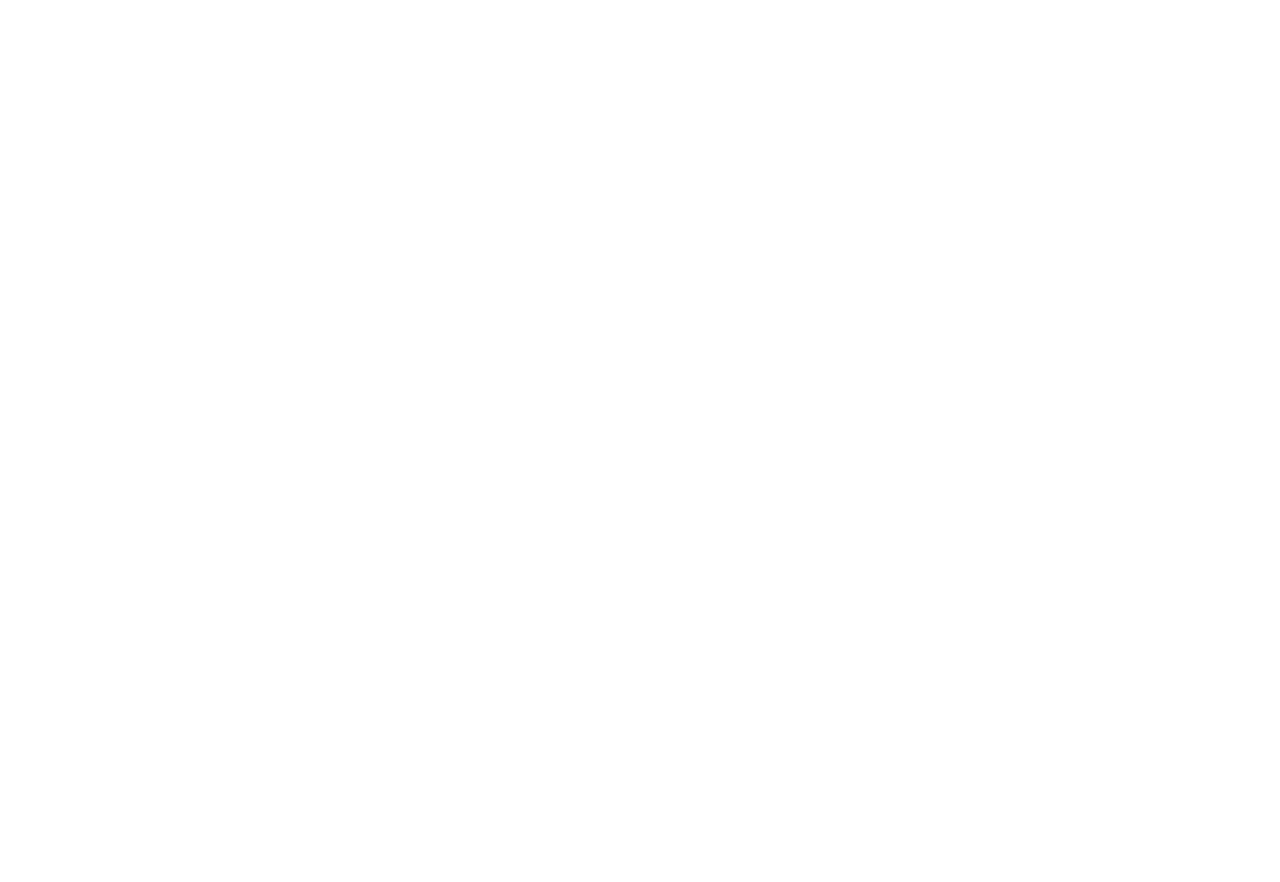
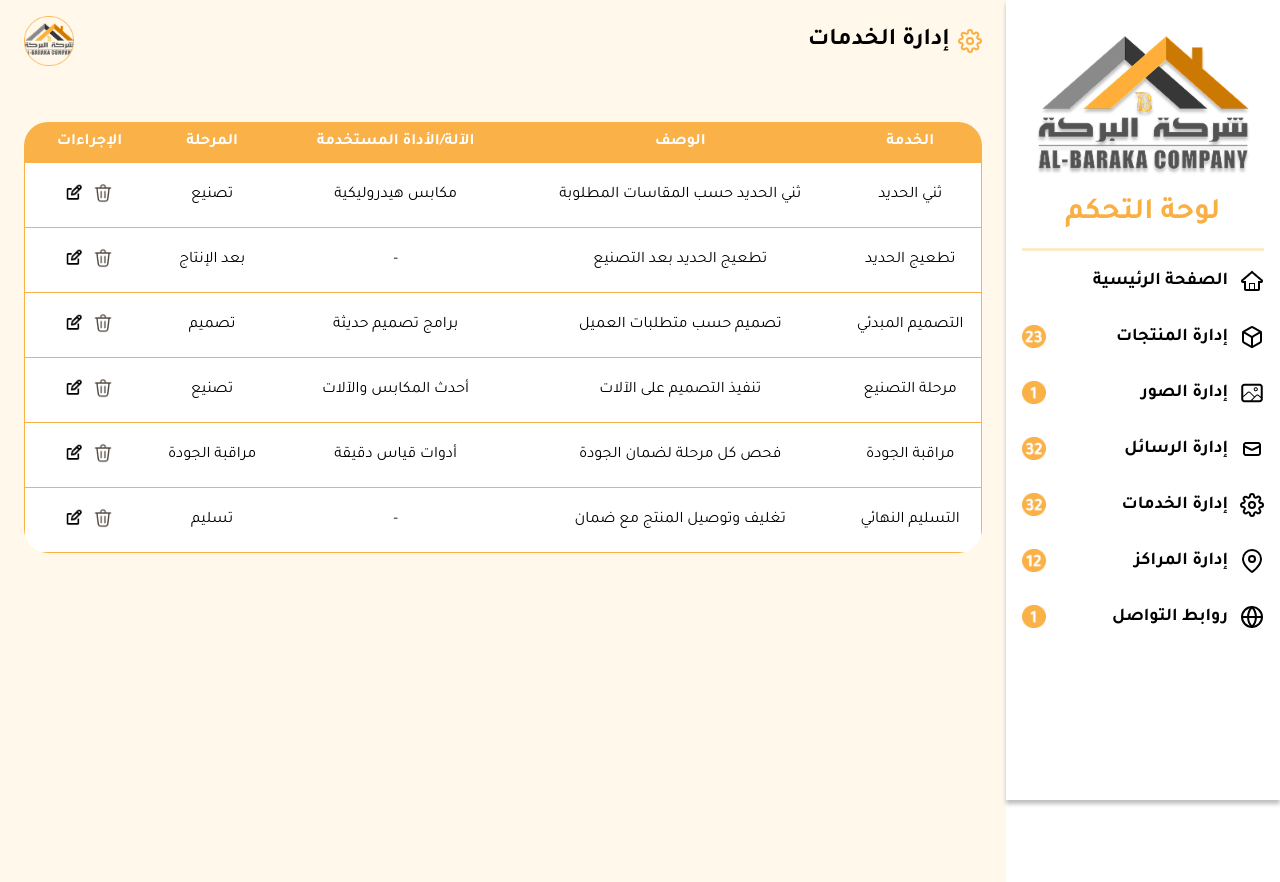
Before and after one commit to hadeel-halliq/AlBaraka-DashBoard, a React (Vite) app: page /services in a window 1280 px wide. Before the commit this address had no page. Before the commit the page ends 800 px from the top, so only its background shows below. Built offline with nearby package versions, Linux system fonts and the light colour scheme; sample sign-in values are in the browser's storage; the HTML template or start-up script is replaced by a standard one.

Commit message:
edit on sidebar header folders

```diff
--- a/src/App.jsx
+++ b/src/App.jsx
@@ -8,7 +8,8 @@
 import Messages from "./Pages/Messages/Messages";
 import Locations from "./Pages/Locations/Locations";
 import SocialLinks from "./Pages/SocialLinks/SocialLinks";
-import ProtectedRoute from "./Components/ProtectedRoute";
+import Services from "./Pages/Services/Services";
+import ProtectedRoute from "./Components/Layouts/ProtectedRoute";
 
 function App() {
   return (
@@ -28,6 +29,7 @@
         <Route path="images" element={<Images />}/>
         <Route path="messages" element={<Messages />}/>
         <Route path="locations" element={<Locations />}/>
+        <Route path="services" element={<Services/>}/>
         <Route path="social-links" element={<SocialLinks />}/>
       </Route>
     </Routes>
--- a/src/Pages/Product/Components/Card.jsx
+++ b/src/Components/Customs/Card.jsx
@@ -1,6 +1,6 @@
 import CardRow from "./CardRow";
-import pen from "../../../images/pen.png";
-import deletIcon from "../../../images/deletIcon.png";
+import pen from "../../images/pen.png";
+import deletIcon from "../../images/deletIcon.png";
 
 export default function Card({ data }) {
   return (
--- a/src/Components/DashboardHeader.jsx
+++ b/src/Components/Layouts/DashboardHeader.jsx
@@ -1,31 +1,70 @@
 import { FaBars } from "react-icons/fa6";
 import { IoClose } from "react-icons/io5";
 import { Link, useLocation } from "react-router-dom";
+import { FiGlobe } from "react-icons/fi";
+import { FiSettings } from "react-icons/fi";
+import { FiImage } from "react-icons/fi";
+import { FiMail } from "react-icons/fi";
+import { FiMapPin } from "react-icons/fi";
+import { useEffect, useState } from "react";
 import { motion, AnimatePresence } from "framer-motion";
 
-import circleIcon from "../images/circleIcon.png";
-import market from "../images/market.png";
-import orangePen from "../images/orangePen.png";
+import circleIcon from "../../images/circleIcon.png";
+import market from "../../images/market.png";
+import orangePen from "../../images/orangePen.png";
 
 export default function DashboardHeader({ isOpen, handleClick }) {
+  const [isScrolled, setIsScrolled] = useState(false);
   const location = useLocation();
   const iconStyle = "text-3xl cursor-pointer text-primary";
 
   const titles = {
-    "/dashboard/content": {
+    "/home": {
       text: "نظرة عامة",
-      icon: market,
+      image: market,
+      isImage: true,
     },
-    "/dashboard/products": {
+    "/products": {
       text: "إدارة المنتجات",
-      icon: orangePen,
+      image: orangePen,
+      isImage: true,
+    },
+    "/images": {
+      text: "إدارة الصور",
+      icon: FiImage,
+    },
+    "/messages": {
+      text: "إدارة الرسائل",
+      icon: FiMail,
+    },
+    "/services": {
+      text: "إدارة الخدمات ",
+      icon: FiSettings,
+    },
+    "/locations": {
+      text: "إدارة المراكز",
+      icon: FiMapPin,
+    },
+    "/social-links": {
+      text: "روابط التواصل",
+      icon: FiGlobe,
     },
   };
 
   const mainTitle = titles[location.pathname];
 
+  useEffect(() => {
+    const handleScroll = () => setIsScrolled(window.scrollY > 10);
+    window.addEventListener("scroll", handleScroll);
+    return () => window.removeEventListener("scroll", handleScroll);
+  }, []);
+
   return (
-    <div className="bg-[rgba(255,248,235,1)] py-7">
+    <div
+      className={`bg-[rgba(255,248,235,1)] w-full py-4 sticky top-0 z-50  ${
+        isScrolled ? "shadow-[0_4px_4px_0_rgba(0,0,0,0.25)]" : "shadow-none "
+      }`}
+    >
       <div className="container mx-auto px-6 overflow-hidden flex justify-between items-center">
         <div className="flex justify-center items-center gap-2">
           <Link to="/">
@@ -63,7 +102,11 @@
         {mainTitle && (
           <div className="flex justify-center items-center gap-2">
             <h2 className="font-bold text-2xl">{mainTitle.text}</h2>
-            <img src={mainTitle.icon} alt={mainTitle.text} />
+            {mainTitle.isImage ? (
+              <img src={mainTitle.image} alt={mainTitle.text} />
+            ) : (
+              <mainTitle.icon className="w-[24px] h-[24px] text-primary" />
+            )}
           </div>
         )}
       </div>
--- a/src/Components/DashboardMenu.jsx
+++ b/src/Components/Layouts/DashboardMenu.jsx
@@ -1,9 +1,6 @@
 import { Link } from "react-router-dom";
 
 export default function DashboardMenu({ links }) {
-
-
-
   return (
     <nav className="space-y-7">
       {links.map((link, index) => (
@@ -14,10 +11,14 @@
             <div className="w-[24px]" />
           )}
           <div className="flex items-center gap-3">
-            <Link to={link.to} className="font-bold text-lg" >
+            <Link to={link.to} className="font-bold text-lg">
               {link.name}
             </Link>
-            {link.icon && <img src={link.icon} className="w-[24px]" />}
+            {link.isComponent ? (
+              <link.icon className="w-[24px] h-[24px]" />
+            ) : (
+              <img src={link.icon} className="w-[24px]" />
+            )}
           </div>
         </div>
       ))}
--- a/src/Components/SideBar.jsx
+++ b/src/Components/Layouts/SideBar.jsx
@@ -1,32 +1,38 @@
 import { motion, AnimatePresence } from "framer-motion";
+import { FiGlobe } from "react-icons/fi";
+import { FiSettings } from "react-icons/fi";
+import { FiBox } from "react-icons/fi";
+import { FiMapPin } from "react-icons/fi";
 
-import home from "../images/home.png";
-import pen from "../images/pen.png";
-import img from "../images/img.png";
-import message from "../images/message.png";
-import services from "../images/services.png";
-import contact from "../images/contact.png";
+import home from "../../images/home.png";
+// import pen from "../images/pen.png";
+import img from "../../images/img.png";
+import message from "../../images/message.png";
 
-import Frame1 from "../images/Frame1.png";
-import Frame32 from "../images/Frame32.png";
-import Frame23 from "../images/Frame23.png";
-import Frame12 from "../images/Frame12.png";
+
+
+import Frame1 from "../../images/Frame1.png";
+import Frame32 from "../../images/Frame32.png";
+import Frame23 from "../../images/Frame23.png";
+import Frame12 from "../../images/Frame12.png";
 import DashboardMenu from "./DashboardMenu";
 import SidebarHeader from "./SidebarHeader";
+
 
 export default function SideBar({ isOpen }) {
   const links = [
     { name: "الصفحة الرئيسية", icon: home, to: "/" },
-    { name: "إدارة الخدمات", icon: services, to: "/products", counter: Frame23 },
+    { name: "إدارة المنتجات", icon:  FiBox, to: "/products", counter: Frame23 , isComponent: true},
     { name: "إدارة الصور", icon: img, to: "/images", counter: Frame1 },
     { name: "إدارة الرسائل", icon: message, to: "/messages", counter: Frame32 },
-    { name: "إدارة المراكز", icon: home, to: "/locations", counter: Frame12 },
-    { name: "روابط التواصل", icon: contact, to: "/social-links", counter: Frame1 },
+    { name: "إدارة الخدمات", icon: FiSettings, to: "/services", counter: Frame32, isComponent: true},
+    { name: "إدارة المراكز", icon:  FiMapPin , to: "/locations", counter: Frame12, isComponent: true },
+    { name: "روابط التواصل", icon: FiGlobe, to: "/social-links", counter: Frame1, isComponent: true },
   ];
 
   return (
     <>
-      <div className="hidden xl:flex flex-col bg-white text-black p-4 h-full">
+      <div className="hidden fixed xl:flex flex-col bg-white text-black p-4 h-full shadow-[0_4px_4px_0_rgba(0,0,0,0.25)] z-100">
         <SidebarHeader/>
         <DashboardMenu links={links}/>
       </div>
--- a/src/Components/SidebarHeader.jsx
+++ b/src/Components/Layouts/SidebarHeader.jsx
@@ -1,4 +1,4 @@
-import logo2 from "../images/logo2.png"
+import logo2 from "../../images/logo2.png"
 export default function SidebarHeader() {
   return (
     <>
--- a/src/MainLayout/DashBoardLayOut.jsx
+++ b/src/MainLayout/DashBoardLayOut.jsx
@@ -1,8 +1,8 @@
 import { useState } from "react";
 import { Outlet } from "react-router-dom";
 
-import SideBar from "../Components/SideBar";
-import DashboardHeader from "../Components/DashboardHeader";
+import SideBar from "../Components/Layouts/SideBar";
+import DashboardHeader from "../Components/Layouts/DashboardHeader";
 
 export default function DashBoardLayout() {
   const [isOpen, setIsOpen] = useState(false);
--- a/src/Pages/Product/Product.jsx
+++ b/src/Pages/Product/Product.jsx
@@ -3,7 +3,7 @@
 import pen from "../../images/pen.png";
 import deletIcon from "../../images/deletIcon.png";
 
-import Card from "./Components/Card";
+import Card from "../../Components/Customs/Card";
 
 const headers = [
   "الإجراءات",
@@ -35,11 +35,9 @@
     document.title = "لوحة التحكم | إدراة المنتجات";
   }, []);
 
-
   return (
     <div className="bg-[rgba(255,248,235,1)] min-h-screen">
       <div className="container mx-auto px-6 overflow-hidden">
-
         <div className="flex justify-between my-4">
           <button className="w-44 bg-primary text-white font-bold py-2 rounded-2xl cursor-pointer">
             إضافة محتوى جديد+
@@ -100,7 +98,6 @@
           </table>
         </div>
 
-
         <div className="block md:hidden space-y-4 my-10">
           {Array.from({ length: 10 }, (_, rowIndex) => (
             <Card key={rowIndex} data={cardData} />
--- /dev/null
+++ b/src/Pages/Services/Services.jsx
@@ -0,0 +1,97 @@
+import pen from "../../images/pen.png";
+import deletIcon from "../../images/deletIcon.png";
+
+const headers = [
+  "الإجراءات",
+  "المرحلة",
+  "الآلة/الأداة المستخدمة",
+  "الوصف",
+  "الخدمة",
+];
+
+const servicesData = [
+  {
+    service: "ثني الحديد",
+    description: "ثني الحديد حسب المقاسات المطلوبة",
+    equipment: "مكابس هيدروليكية",
+    stage: "تصنيع",
+  },
+  {
+    service: "تطعيج الحديد",
+    description: "تطعيج الحديد بعد التصنيع",
+    equipment: "-",
+    stage: "بعد الإنتاج",
+  },
+  {
+    service: "التصميم المبدئي",
+    description: "تصميم حسب متطلبات العميل",
+    equipment: "برامج تصميم حديثة",
+    stage: "تصميم",
+  },
+  {
+    service: "مرحلة التصنيع",
+    description: "تنفيذ التصميم على الآلات",
+    equipment: "أحدث المكابس والآلات",
+    stage: "تصنيع",
+  },
+  {
+    service: "مراقبة الجودة",
+    description: "فحص كل مرحلة لضمان الجودة",
+    equipment: "أدوات قياس دقيقة",
+    stage: "مراقبة الجودة",
+  },
+  {
+    service: "التسليم النهائي",
+    description: "تغليف وتوصيل المنتج مع ضمان",
+    equipment: "-",
+    stage: "تسليم",
+  },
+];
+
+
+
+export default function Services() {
+  return (
+    <div className="bg-[rgba(255,248,235,1)] min-h-screen">
+      <div className="container mx-auto px-6 overflow-hidden">
+        <div className="overflow-x-auto hidden md:block rounded-3xl mt-10">
+          <table className="min-w-[900px] table-auto w-full text-center border-l-[1px] border-r-[1px] border-[rgba(250,177,71,1)]">
+            <thead>
+              <tr className="bg-[rgba(250,177,71,1)] text-white">
+                {headers.map((title, i) => (
+                  <th
+                    key={i}
+                    className="px-4 py-2 border-b-[1px] border-[rgba(250,177,71,1)]"
+                  >
+                    {title}
+                  </th>
+                ))}
+              </tr>
+            </thead>
+            <tbody>
+              {servicesData.map((item, index) => (
+                <tr
+                  key={index}
+                  className="border-b-[1px] border-[rgba(250,177,71,1)] bg-white"
+                >
+                  <td className="py-5 text-center flex justify-center gap-2">
+                    <button className="w-5">
+                      <img src={pen} alt="edit" />
+                    </button>
+                    <button className="text-[rgba(73,65,58,1)] w-5">
+                      <img src={deletIcon} alt="delete" />
+                    </button>
+                  </td>
+                  <td className="py-5">{item.stage}</td>
+                  <td className="py-5">{item.equipment}</td>
+                  <td className="py-5">{item.description}</td>
+                  <td className="py-5">{item.service}</td>
+                </tr>
+              ))}
+            </tbody>
+          </table>
+        </div>
+      </div>
+    </div>
+  );
+}
```
Also changed, not shown: src/Components/Customs/CardRow.jsx (renamed from src/Pages/Product/Components/CardRow.jsx), src/Components/Layouts/ProtectedRoute.jsx (renamed from src/Components/ProtectedRoute.jsx).
